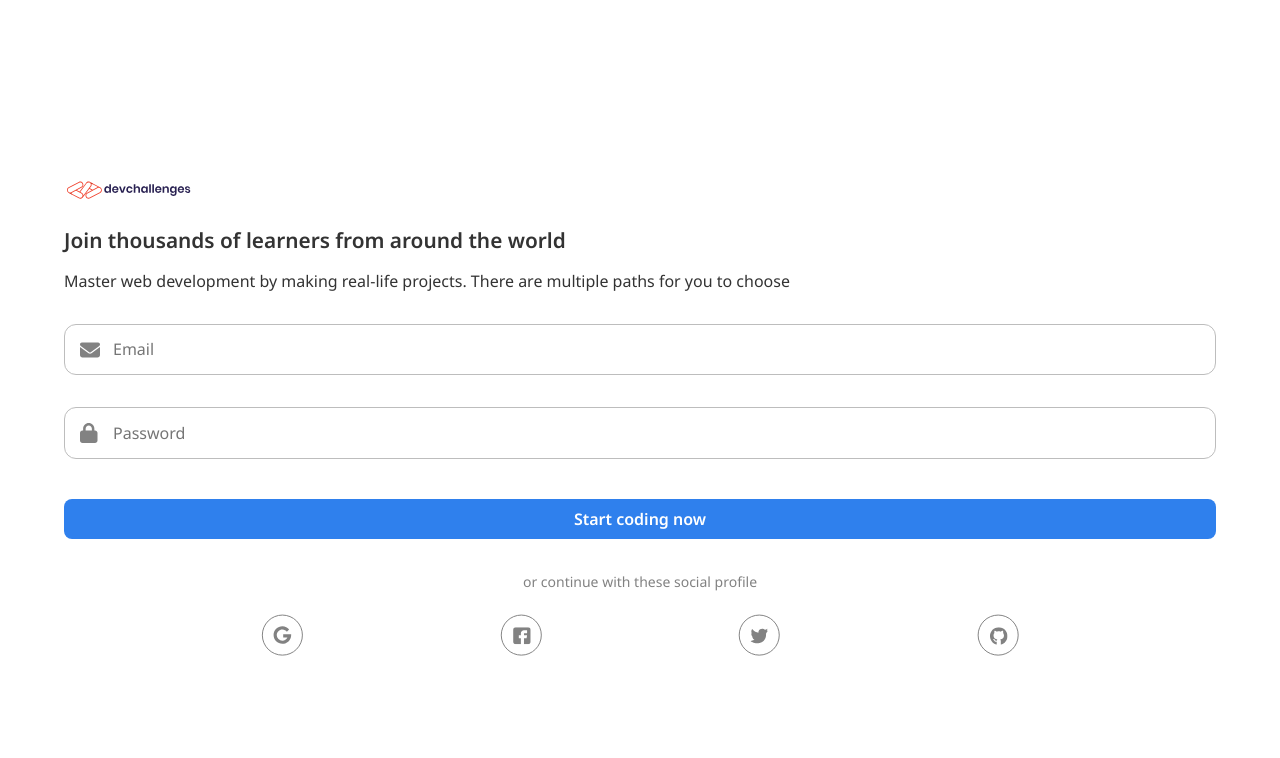
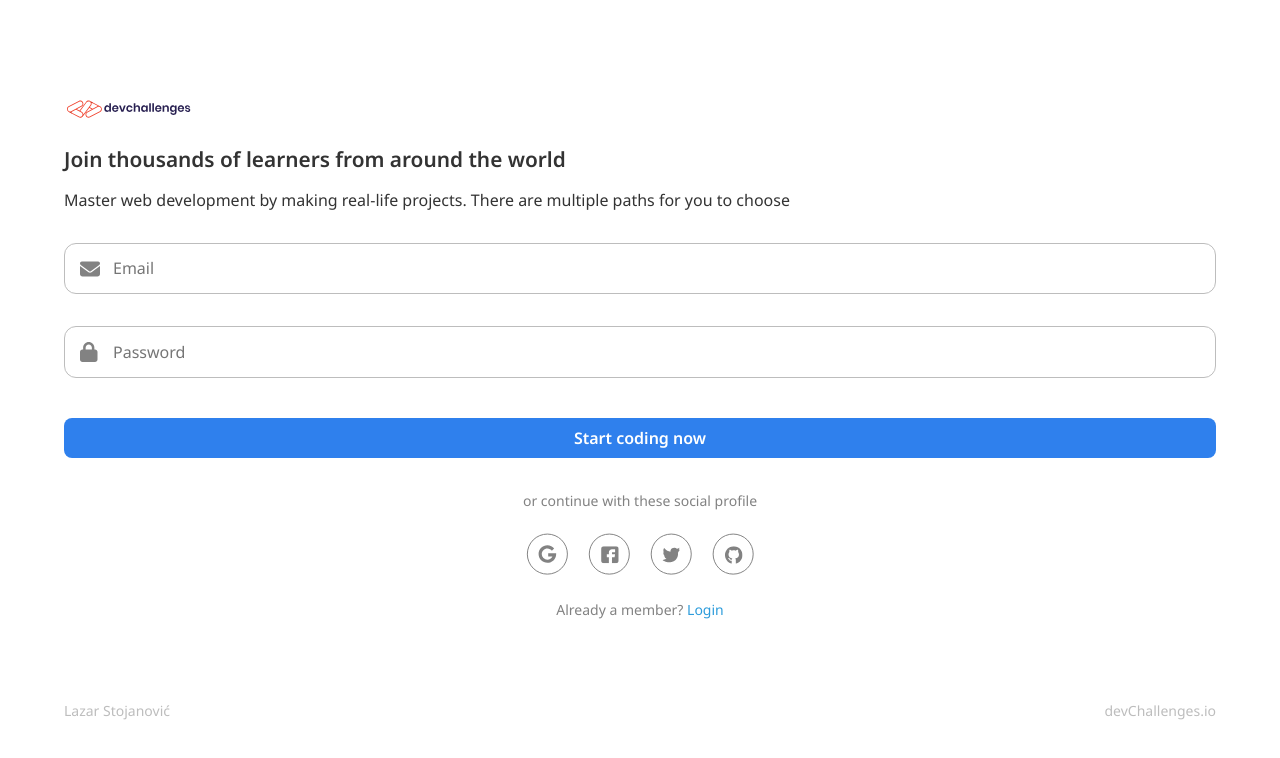
Before and after one commit to Coolbylaki/AuthenticationPage-Next.js, a Next.js app: page / in a window 1280 px wide. Shown: the top 758 px of the page. Built offline with nearby package versions, Linux system fonts and the light colour scheme.

Commit message:
Add: change form button & footer

```diff
--- a/app/page.module.css
+++ b/app/page.module.css
@@ -7,24 +7,6 @@
 	justify-content: center;
 }
 
-.title {
-	color: var(--text-primary);
-	font-family: Noto Sans;
-	font-size: 1.3rem;
-	font-weight: 600;
-	line-height: normal;
-	margin: 1.7rem 0 1rem 0;
-}
-
-.desc {
-	color: var(--text-primary);
-	font-family: Noto Sans;
-	font-size: 1rem;
-	font-weight: 400;
-	line-height: normal;
-	margin-bottom: 2rem;
-}
-
 .sub__desc {
 	text-align: center;
 	color: #828282;
@@ -32,3 +14,30 @@
 	font-weight: 400;
 	margin-bottom: 1.4rem;
 }
+
+.login {
+	color: #828282;
+	text-align: center;
+	font-size: 0.875rem;
+	font-weight: 400;
+	margin-top: 1.5rem;
+}
+
+.login span {
+	color: #2d9cdb;
+	font-size: 0.875rem;
+	font-weight: 400;
+}
+
+.footer {
+	display: flex;
+	justify-content: space-between;
+	margin-top: 5rem;
+	margin-bottom: 1rem;
+}
+
+.footer p {
+	color: #bdbdbd;
+	font-size: 0.875rem;
+	font-weight: 400;
+}
--- a/app/page.tsx
+++ b/app/page.tsx
@@ -1,25 +1,39 @@
+"use client";
+
 import RegisterForm from "@/components/Forms/RegisterForm";
 import LoginProviders from "@/components/Providers/LoginProviders";
 
 import Image from "next/image";
 import styles from "./page.module.css";
+import { useState } from "react";
 
 export default function Home() {
+	const [showRegister, setShowRegister] = useState(true);
+
 	return (
 		<main className={styles.main}>
 			<Image src="/devchallenges.svg" alt="devChallenges logo" width={130} height={18} />
 
-			<h1 className={styles.title}>Join thousands of learners from around the world </h1>
-			<p className={styles.desc}>
-				Master web development by making real-life projects. There are multiple paths for
-				you to choose
-			</p>
-
-			<RegisterForm />
+			{showRegister && <RegisterForm />}
 
 			<p className={styles.sub__desc}>or continue with these social profile</p>
 
 			<LoginProviders />
+
+			<p className={styles.login}>
+				Already a member?{" "}
+				<span
+					onClick={() => {
+						setShowRegister((prevState) => !prevState);
+					}}>
+					Login
+				</span>
+			</p>
+
+			<footer className={styles.footer}>
+				<p>Lazar Stojanović</p>
+				<p>devChallenges.io</p>
+			</footer>
 		</main>
 	);
 }
--- a/components/Forms/RegisterForm.module.css
+++ b/components/Forms/RegisterForm.module.css
@@ -1,3 +1,19 @@
+.title {
+	color: var(--text-primary);
+	font-size: 1.3rem;
+	font-weight: 600;
+	line-height: normal;
+	margin: 1.7rem 0 1rem 0;
+}
+
+.desc {
+	color: var(--text-primary);
+	font-size: 1rem;
+	font-weight: 400;
+	line-height: normal;
+	margin-bottom: 2rem;
+}
+
 .reg__form input {
 	margin-bottom: 1rem;
 	width: 100%;
--- a/components/Forms/RegisterForm.tsx
+++ b/components/Forms/RegisterForm.tsx
@@ -5,6 +5,13 @@ import styles from "./RegisterForm.module.css";
 
 export default function RegisterForm() {
 	return (
+		<>
+			<h1 className={styles.title}>Join thousands of learners from around the world </h1>
+			<p className={styles.desc}>
+				Master web development by making real-life projects. There are multiple paths for
+				you to choose
+			</p>
+
 			<form className={styles.reg__form}>
 				<div className={styles.inputContainer}>
 					<FontAwesomeIcon
@@ -25,5 +32,6 @@ export default function RegisterForm() {
 
 				<button type="submit">Start coding now</button>
 			</form>
+		</>
 	);
 }
--- a/components/Providers/LoginProviders.module.css
+++ b/components/Providers/LoginProviders.module.css
@@ -1,4 +1,5 @@
 .container {
 	display: flex;
-	justify-content: space-evenly;
+	justify-content: center;
+	gap: 1.25rem;
 }
```
Lines whose indentation alone changed are shown as unchanged.
